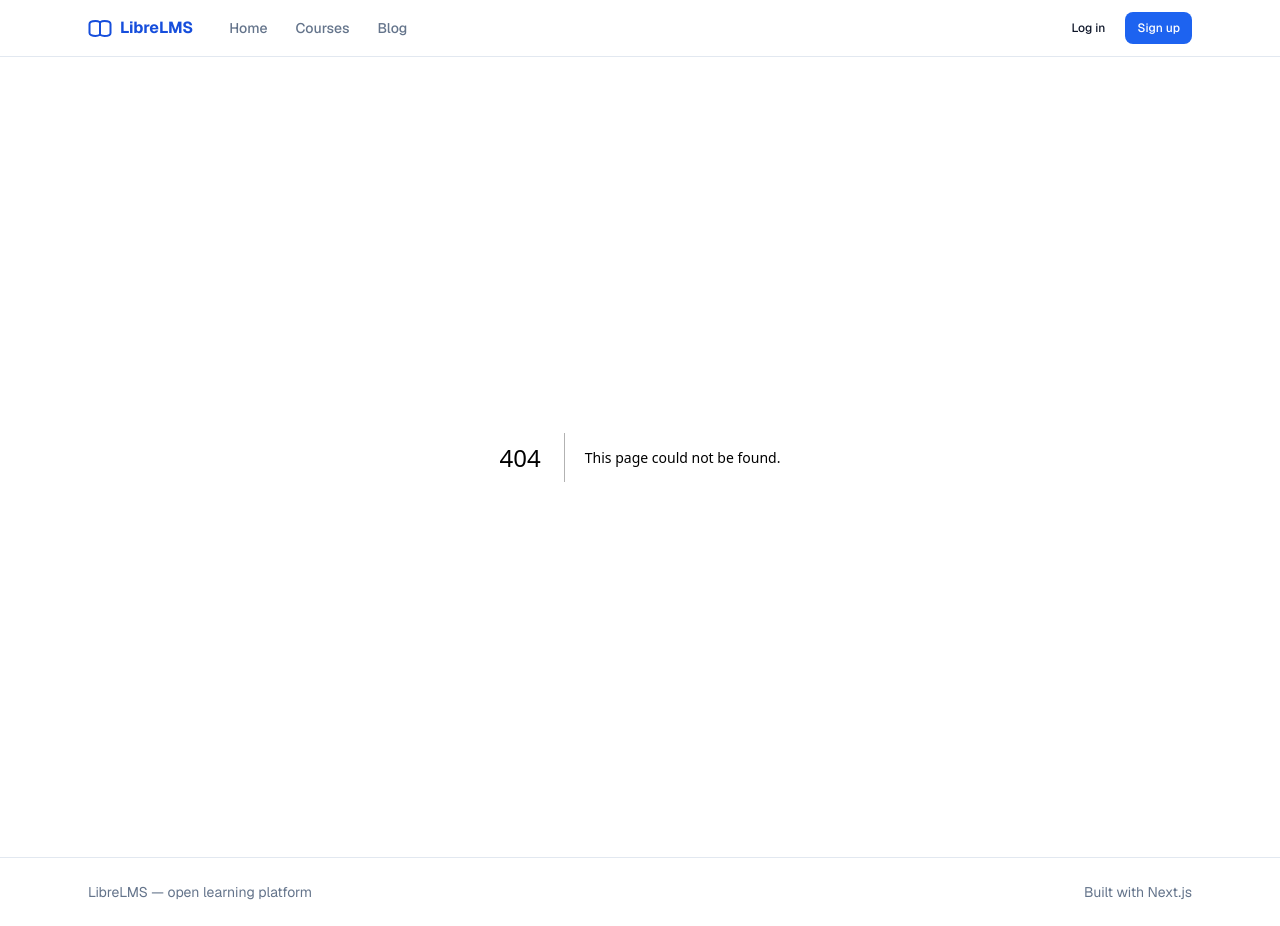
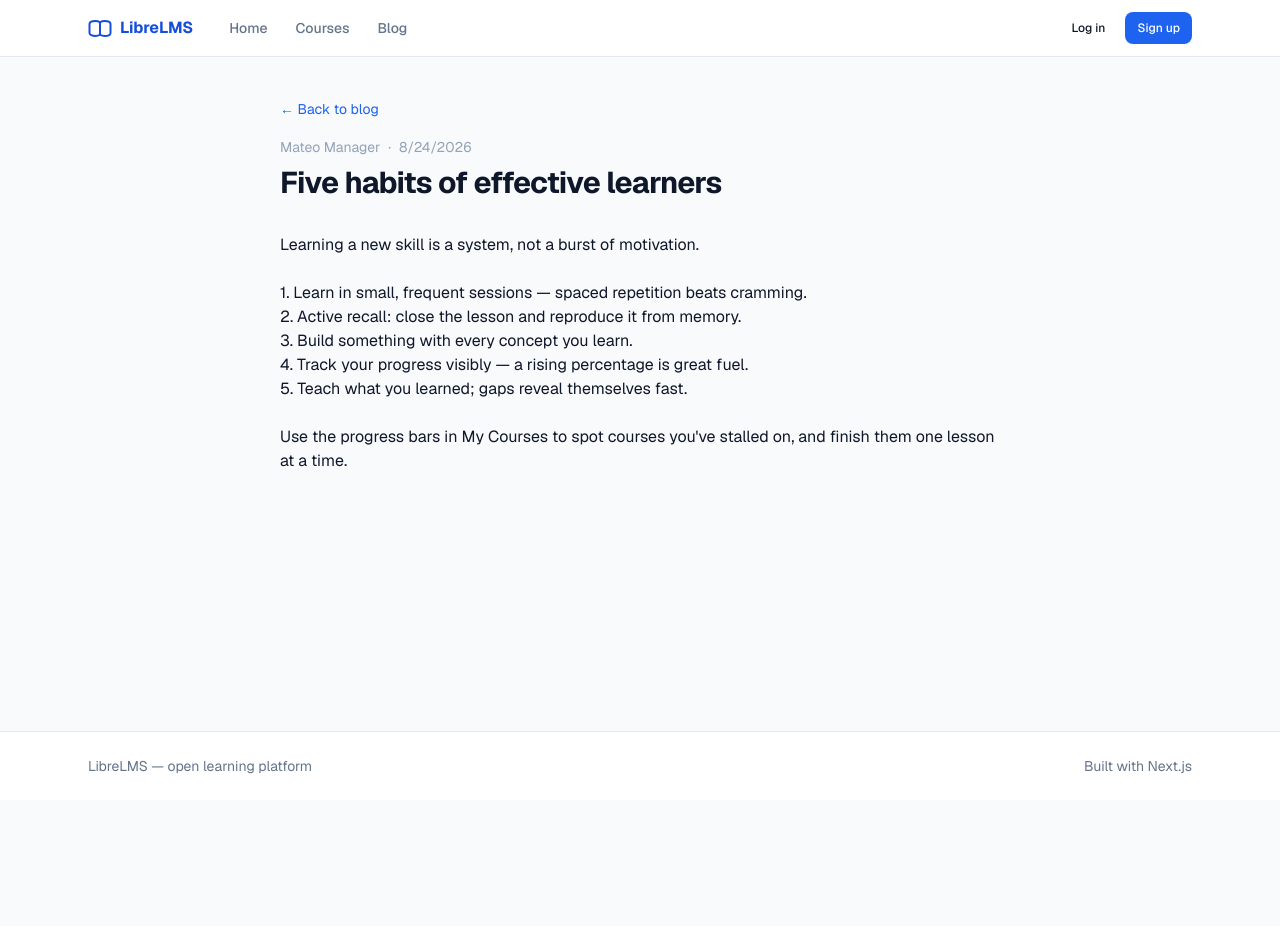
Before and after one commit to saifshahriar/librelms-web, a Next.js app: page /blog/post-study-tips in a window 1280 px wide. Before the commit this address had no page. After the commit the page ends 800 px from the top, so only its background shows below. Built offline with nearby package versions, Linux system fonts and the light colour scheme.

Commit message:
feat: blog detail page

```diff
--- /dev/null
+++ b/src/app/blog/[documentId]/page.tsx
@@ -0,0 +1,83 @@
+"use client";
+
+import Link from "next/link";
+import { useParams } from "next/navigation";
+import { useEffect, useState } from "react";
+import { Badge } from "@/components/ui";
+import { postService } from "@/lib/api";
+import type { Post } from "@/lib/types";
+
+export default function BlogPostPage() {
+	const params = useParams<{ documentId: string }>();
+	const [post, setPost] = useState<Post | null>(null);
+	const [loading, setLoading] = useState(true);
+	const [notFound, setNotFound] = useState(false);
+
+	useEffect(() => {
+		postService
+			.get(params.documentId)
+			.then((res) => setPost(res.data))
+			.catch(() => setNotFound(true))
+			.finally(() => setLoading(false));
+	}, [params.documentId]);
+
+	if (loading) {
+		return (
+			<div className="container-page py-10">
+				<div className="card-surface h-96 animate-pulse" />
+			</div>
+		);
+	}
+
+	if (notFound || !post) {
+		return (
+			<div className="container-page py-20 text-center">
+				<h1 className="text-page-title">Post not found</h1>
+				<p className="mt-2 text-ink-muted">
+					It may be a draft or it was removed.{" "}
+					<Link
+						href="/blog"
+						className="text-brand-600 hover:underline"
+					>
+						Back to blog
+					</Link>
+				</p>
+			</div>
+		);
+	}
+
+	return (
+		<article className="container-page max-w-3xl py-10">
+			<Link
+				href="/blog"
+				className="text-sm text-brand-600 hover:underline"
+			>
+				← Back to blog
+			</Link>
+			<div className="mt-4 flex items-center gap-2 text-sm text-ink-faint">
+				<span>{post.authorName}</span>
+				<span>·</span>
+				<span>
+					{new Date(
+						post.publishedAt ?? post.createdAt,
+					).toLocaleDateString()}
+				</span>
+				{post.publishedAt === null && (
+					<Badge tone="warning">Draft</Badge>
+				)}
+			</div>
+			<h1 className="mt-2 text-page-title">{post.title}</h1>
+			{post.coverImageUrl && (
+				// eslint-disable-next-line @next/next/no-img-element -- arbitrary external URLs, no domain allowlist config yet
+				<img
+					src={post.coverImageUrl}
+					alt={post.title}
+					className="mt-6 w-full rounded-xl border border-edge object-cover"
+				/>
+			)}
+			<div className="prose prose-slate mt-8 whitespace-pre-line text-ink">
+				{post.body}
+			</div>
+		</article>
+	);
+}
```
